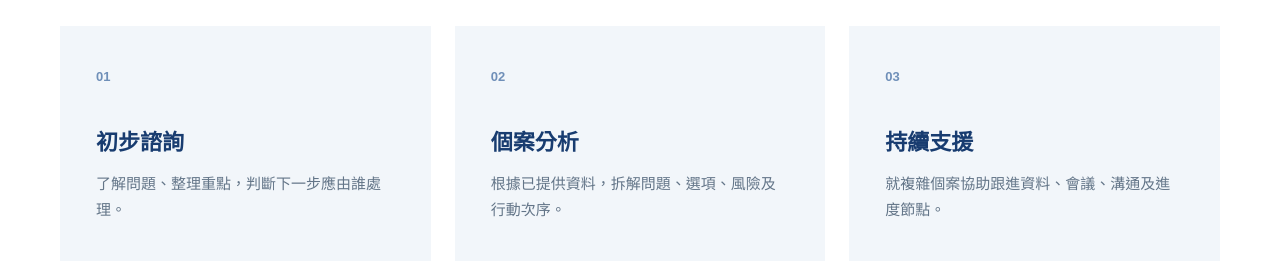
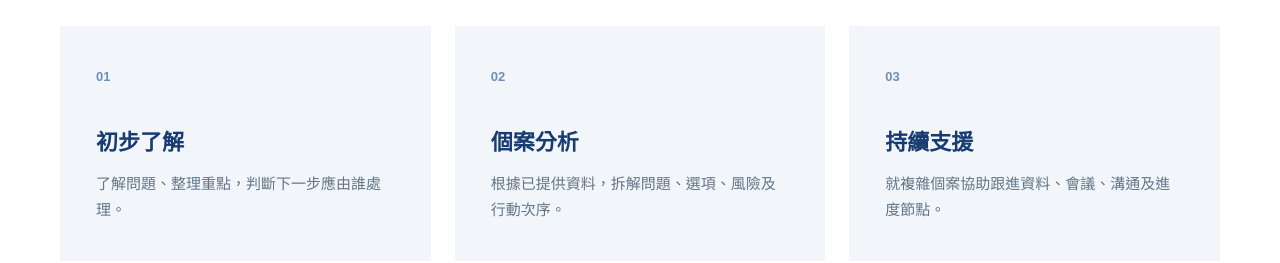
Before and after one commit to ronlam1981/uvision-macau, a React (Vite) app: page / in a window 1280 px wide. Shown: the part 4240-4503 px from the top of the page. Built offline with nearby package versions, Linux system fonts and the light colour scheme.

Commit message:
Clarify no legal advice or litigation representation and rename initial discussion

```diff
--- a/src/App.tsx
+++ b/src/App.tsx
@@ -62,7 +62,7 @@ const copy = {
       ["04", "制定下一步", "形成具體次序、溝通重點、文件清單及檢查節點。"],
     ],
     waysKicker: "服務方式", waysTitle: "按問題需要，提供合適深度的支援。",
-    ways: [["初步諮詢", "了解問題、整理重點，判斷下一步應由誰處理。"], ["個案分析", "根據已提供資料，拆解問題、選項、風險及行動次序。"], ["持續支援", "就複雜個案協助跟進資料、會議、溝通及進度節點。"]],
+    ways: [["初步了解", "了解問題、整理重點，判斷下一步應由誰處理。"], ["個案分析", "根據已提供資料，拆解問題、選項、風險及行動次序。"], ["持續支援", "就複雜個案協助跟進資料、會議、溝通及進度節點。"]],
     price: "服務範圍及收費會在了解個案後說明；開始工作前，會先確認內容及安排。",
     founderSummary: ["從新聞採訪、公共議題分析，到協助居民及機構梳理疑難，林宇滔一直重視先聆聽、查證，再找出問題核心。", "創立宇見，是希望把這些經驗轉化為有步驟、有重點的實務支援，陪伴客戶理解處境、比較選項，選擇下一步。"], founderMore: "了解創辦人與宇見理念", founderCaption: "林宇滔｜宇見顧問創辦人", founderKicker: "創辦人", founderTitle: "由林宇滔創立，\n把經驗化為清晰的下一步。",
     founderParas: [
@@ -80,7 +80,7 @@ const copy = {
     send: "前往 WhatsApp 確認發送", unsent: "資料尚未送出，請在通訊軟件內完成發送。", direct: "直接聯絡",
     address: "澳門桔仔街65號一樓（到訪請提前預約）", qr: "掃描 QR Code 開啟 WhatsApp",
     boundaryTitle: "服務界線",
-    boundary: "宇見提供資料整理、問題分析、選項比較、溝通及行動規劃支援，不保證個案結果，亦不代替律師、工程師、會計師、醫療人員或其他須具專業資格人士的專業意見或法定工作。需要時，我們會建議尋求合適專業人士協助。",
+    boundary: "宇見提供資料整理、問題分析、選項比較、溝通及行動規劃支援，不提供法律諮詢或訴訟代理，不保證個案結果，亦不代替律師、工程師、會計師、醫療人員或其他須具專業資格人士的專業意見或法定工作。需要時，我們會建議尋求合適專業人士協助。",
     privacyTitle: "私隱提示", privacyText: "你主動提供的聯絡資料只會用於回覆查詢及安排服務。未經同意不會用作其他推廣用途。請先經聯絡確認，再以合適方式提交個案文件。",
     footerTagline: "以同理看見本質，以遠見引向未來。", rights: "宇見顧問有限公司。保留所有權利。",
   },
@@ -109,7 +109,7 @@ const copy = {
       ["04", "Set the next steps", "Define priorities, key messages, document lists and review points."],
     ],
     waysKicker: "Ways to work with us", waysTitle: "The right depth of support for the issue at hand.",
-    ways: [["Initial consultation", "Understand the issue, identify priorities and decide who should handle the next step."], ["Case analysis", "Review the available information and set out issues, options, risks and priorities."], ["Ongoing support", "Support complex cases through information review, meetings, communications and progress checks."]],
+    ways: [["Initial discussion", "Understand the issue, identify priorities and decide who should handle the next step."], ["Case analysis", "Review the available information and set out issues, options, risks and priorities."], ["Ongoing support", "Support complex cases through information review, meetings, communications and progress checks."]],
     price: "Scope and fees are explained after we understand the case. The work and arrangement will be confirmed before we begin.",
     founderSummary: ["From journalism and public-issue analysis to helping residents and organisations navigate difficult situations, Ron Lam starts by listening, checking the facts and identifying the core issue.", "He founded U Vision to turn that experience into structured, practical support, helping clients understand their situation, compare options and choose their next step."], founderMore: "About our founder and approach", founderCaption: "Ron Lam | Founder, U Vision Consulting", founderKicker: "Founder", founderTitle: "Founded by Ron Lam,\nturning experience into clear next steps.",
     founderParas: [
@@ -127,7 +127,7 @@ const copy = {
     send: "Continue to WhatsApp", unsent: "Nothing has been sent yet. Please complete sending in the messaging app.", direct: "Contact directly",
     address: "1/F, No. 65 Rua dos Cules, Macao (visits by appointment)", qr: "Scan to open WhatsApp",
     boundaryTitle: "Scope of service",
-    boundary: "U Vision supports information organisation, issue analysis, option comparison, communication and action planning. We do not guarantee outcomes or replace the professional advice or statutory work of lawyers, engineers, accountants, medical practitioners or other licensed professionals. Where appropriate, we will recommend seeking qualified professional support.",
+    boundary: "U Vision supports information organisation, issue analysis, option comparison, communication and action planning. We do not provide legal advice or representation in litigation. We do not guarantee outcomes or replace the professional advice or statutory work of lawyers, engineers, accountants, medical practitioners or other licensed professionals. Where appropriate, we will recommend seeking qualified professional support.",
     privacyTitle: "Privacy notice", privacyText: "Contact details you provide are used only to respond to your enquiry and arrange services. They will not be used for other marketing without consent. Please contact us first before submitting case documents through an appropriate channel.",
     footerTagline: "See the essence with empathy. Move forward with foresight.", rights: "U Vision Consulting Limited. All rights reserved.",
   },
```
